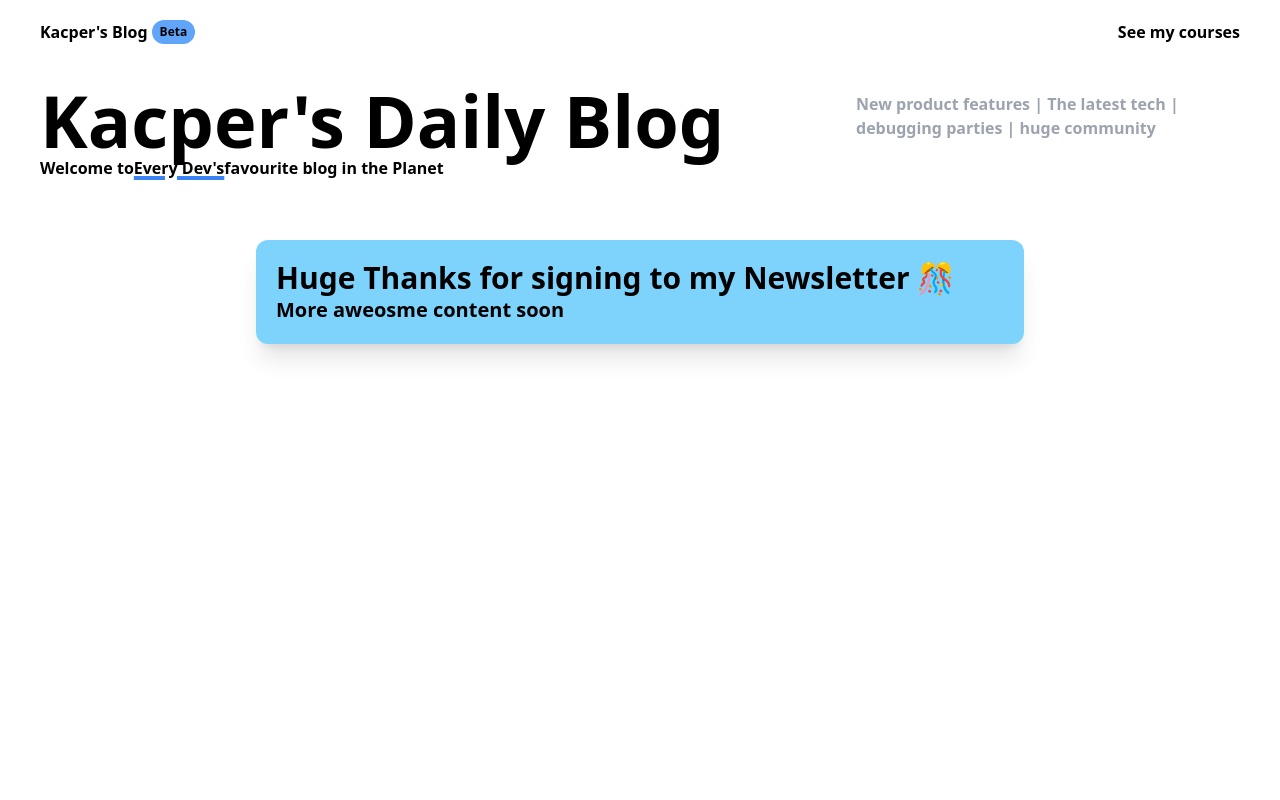
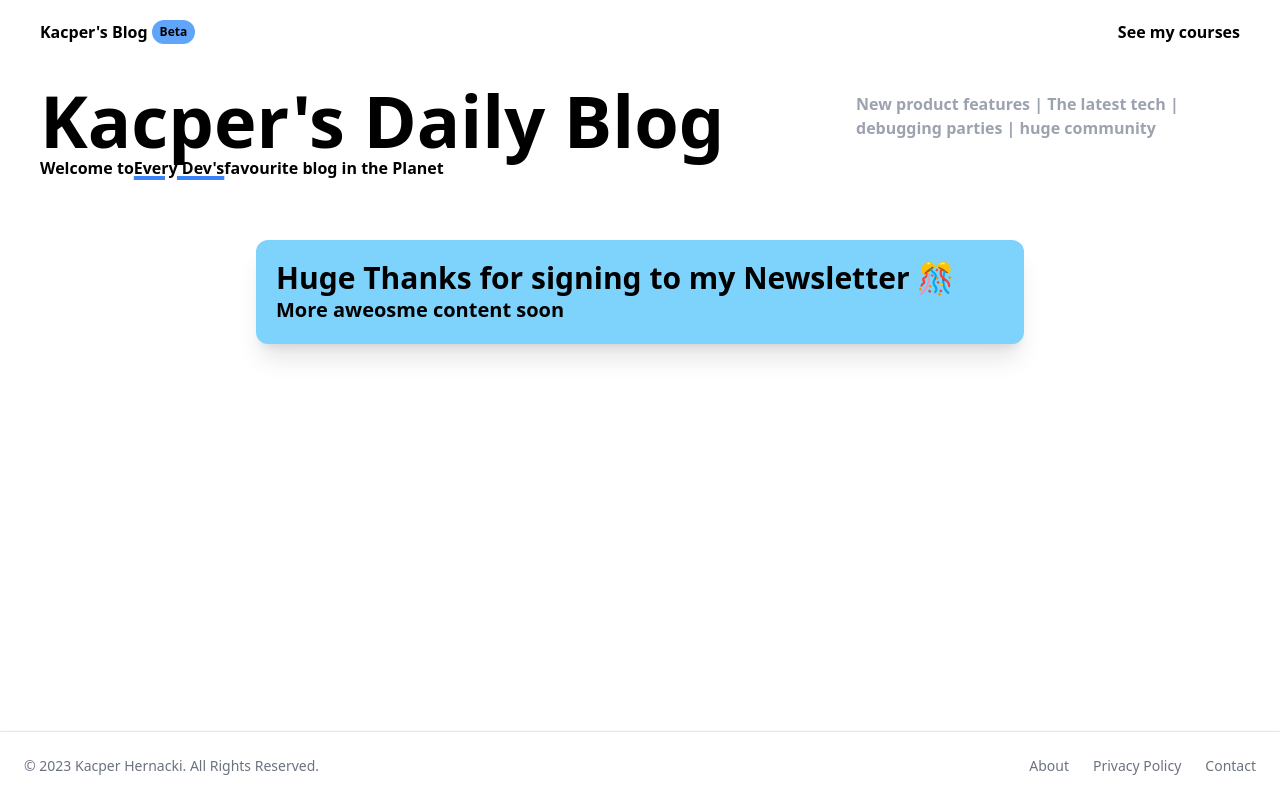
Before and after one commit to Kacper-Hernacki/Blog-Next, a Next.js app: page /thanks in a window 1280 px wide. Built offline with nearby package versions, Linux system fonts and the light colour scheme.

Commit message:
footer 👣

```diff
--- a/app/(user)/layout.tsx
+++ b/app/(user)/layout.tsx
@@ -1,6 +1,7 @@
 import "../../styles/globals.css";
 import Header from "../../components/Header";
 import Banner from "../../components/Banner";
+import Footer from "../../components/Footer";
 
 export default function RootLayout({
   children,
@@ -14,6 +15,7 @@
     <Header />
     <Banner />
     {children}
+    <Footer />
     </body>
     </html>
   );
--- /dev/null
+++ b/components/Footer.tsx
@@ -0,0 +1,22 @@
+function Footer() {
+  return (
+    <footer className="fixed bottom-0 left-0 z-20 w-full p-4 bg-white border-t border-gray-200 shadow md:flex md:items-center md:justify-between md:p-6 dark:bg-gray-800 dark:border-gray-600">
+    <span className="text-sm text-gray-500 sm:text-center dark:text-gray-400">© 2023 <a href="/" className="hover:underline">Kacper Hernacki</a>. All Rights Reserved.
+    </span>
+      <ul className="flex flex-wrap items-center mt-3 text-sm text-gray-500 dark:text-gray-400 sm:mt-0">
+        <li>
+          <a href="#" className="mr-4 hover:underline md:mr-6 ">About</a>
+        </li>
+        <li>
+          <a href="#" className="mr-4 hover:underline md:mr-6">Privacy Policy</a>
+        </li>
+        <li>
+          <a href="#" className="hover:underline">Contact</a>
+        </li>
+      </ul>
+    </footer>
+
+  );
+}
+
+export default Footer;
```
